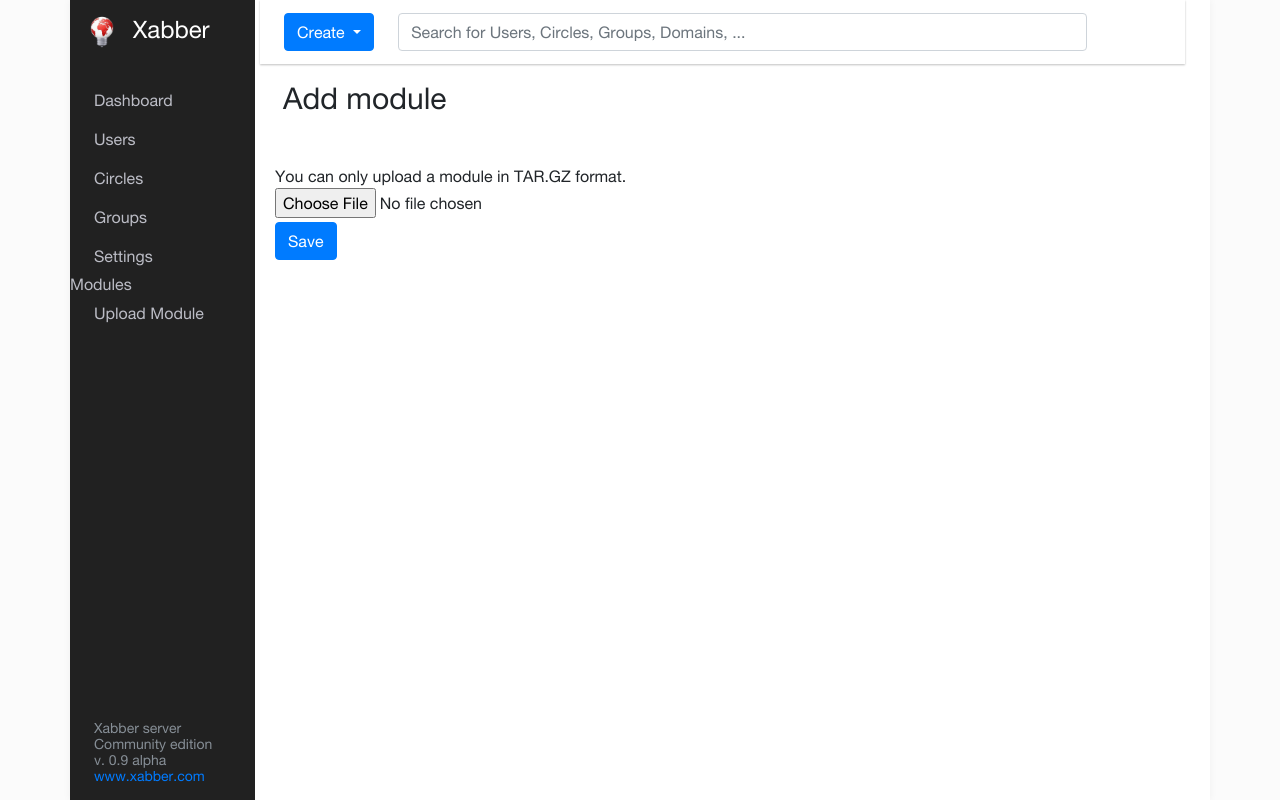
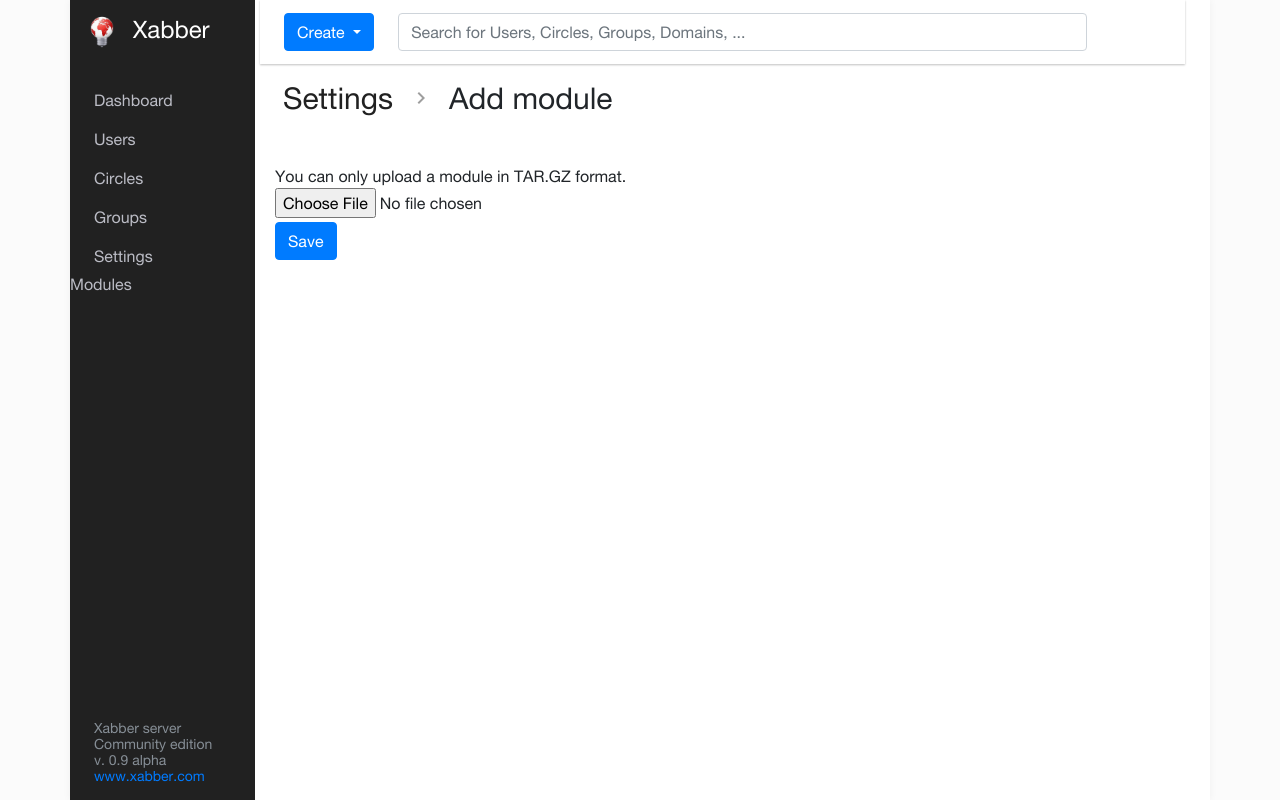
Before and after one commit to redsolution/xabber-server-panel, a Django app: template templates/modules/upload_module.html in a window 1280 px wide. Run offline with Django 3.2, Linux system fonts and the light colour scheme; the template is opened without the code that fills it: values that come from a table or form of the project are taken from there, others are empty; parts of the project's set-up code (start-up, migrations or seed data) failed here and were passed over; some libraries are stand-ins or nearby versions.

Commit message:
added modules list back to settings tab, added exception in module upload form, added modules json file specs handling in settings, increased modulefilefield upload size limit

```diff
--- a/modules_installation/forms.py
+++ b/modules_installation/forms.py
@@ -3,4 +3,4 @@ from server.forms import BaseForm
 
 
 class UploadModuleFileForm(BaseForm):
-    file = ModuleFileField(max_upload_size=512000)  # 500KB
+    file = ModuleFileField(max_upload_size=52428800)  # 50MB
--- a/modules_installation/templatetags/modules_tags.py
+++ b/modules_installation/templatetags/modules_tags.py
@@ -9,7 +9,7 @@ register = template.Library()
 def get_modules():
     list = []
 
-    for module in settings.MODULES_NAMES:
+    for module in settings.MODULES_SPECS:
         list.append({
             'name': module['name'],
             'url': reverse('modules:%s:info' % module['name'])
--- a/modules_installation/urls.py
+++ b/modules_installation/urls.py
@@ -5,8 +5,9 @@ from modules_installation import views
 app_name = 'modules_installation'
 
 urlpatterns = [
+    url(r'^$', views.ManageModulesView.as_view(), name='modules-list'),
     url(r'^add$', views.UploadModuleFileView.as_view(), name='upload-module'),
 ]
 
-for module in settings.MODULES_NAMES:
+for module in settings.MODULES_SPECS:
     urlpatterns += [url(r'^%s/' % module['name'], include('modules.%s.urls' % module['name'], namespace='%s' % module['name'])),]
--- a/templates/base.html
+++ b/templates/base.html
@@ -58,14 +58,12 @@
                                 Settings
                             </a>
                             <div>Modules</div>
-                            <a href="{% url 'modules:upload-module' %}"
-                               class="list-group-item {% if page.section == 'server' %}active{% endif %}">
-                                Upload Module
-                            </a>
                             {% get_modules as modules %}
                             {% for module in modules %}
                                 <a href="{{ module.url }}"
-                                   class="list-group-item {% if page.section == 'modules' %}active{% endif %}">
+                                   class="list-group-item
+<!--                                    {% if page.section == 'modules' %}active{% endif %}-->
+                                    ">
                                     {{ module.name }}
                                 </a>
                             {% endfor %}
--- a/templates/modules/upload_module.html
+++ b/templates/modules/upload_module.html
@@ -7,6 +7,14 @@
         <div class="row no-gutters">
             <div class="col breadcrumbs">
                 <ul class="list-group list-group-flush list-group-horizontal">
+                    <li class="list-group-item">
+                        <h1>
+                            <a href="{% url 'server:settings' %}">Settings</a>
+                        </h1>
+                    </li>
+                    <li class="list-group-item grey">
+                        <i class="mdi mdi-24px mdi-chevron-right"></i>
+                    </li>
                     <li class="list-group-item"><h1>Add module</h1></li>
                 </ul>
             </div>
@@ -23,6 +31,7 @@
                     {{ form.file }}
                      <div class="col-sm-12 non-field-error">
                             {{ form.file.errors}}
+                            {{ error }}
                      </div>
                     {% for error in form.non_field_errors %}
                         <div class="form-group row" style="margin-bottom: 24px;">
--- a/templates/server/overview_tabs.html
+++ b/templates/server/overview_tabs.html
@@ -31,6 +31,10 @@
                         <a class="nav-link{% if active_tab == 'certs' %} active{% endif %}"
                            href="{% url 'server:certs-list' %}">SSL certificates</a>
                     </li>
+                    <li class="nav-item">
+                        <a class="nav-link{% if active_tab == 'modules' %} active{% endif %}"
+                           href="{% url 'modules:modules-list' %}">Modules</a>
+                    </li>
                 </ul>
 
                 <div class="tab-content">
```
Also changed, not shown: modules_installation/views.py (+27 -28 lines), templates/modules/modules_list.html (+8 -13 lines), xmppserverui/settings.py (+5 -6 lines).
